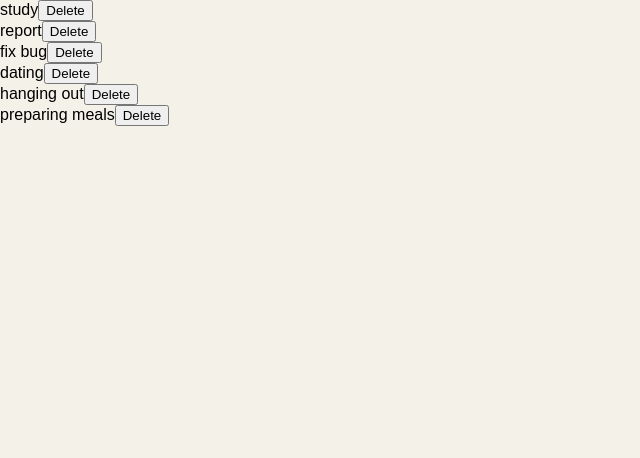
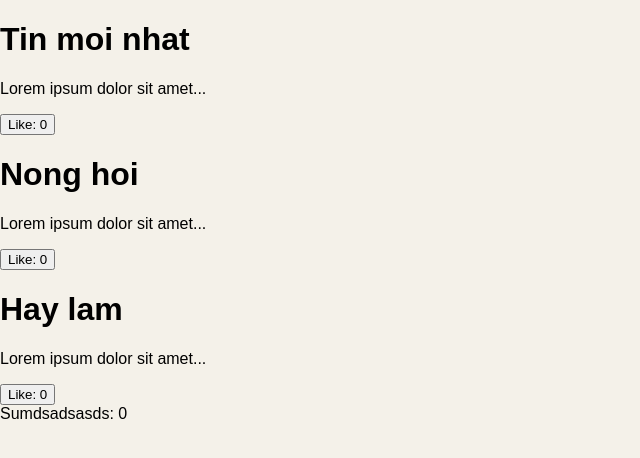
Before and after one commit to suThyyy/react-study, a React (Vite) app: page / in a window 1280 px wide. Shown: the top 458 px of the page, without its empty margins (0-640 px from the left). Built offline with nearby package versions, Linux system fonts and the light colour scheme.

Commit message:
quan ly bai viet

```diff
--- a/src/App.jsx
+++ b/src/App.jsx
@@ -1,41 +1,39 @@
 import { useState } from "react";
 
-function TodoItem({ todo, deleteTodo }) {
+function SumLike({ likes }) {
+  return <div>Sumdsadsasds: {likes}</div>;
+}
+function PostCard({ heading, getSumLikes }) {
+  const [like, setLike] = useState(0);
+
+  function increaseLike() {
+    setLike((prev) => prev + 1);
+    getSumLikes();
+  }
+
   return (
     <div>
-      {todo}
-      <button onClick={() => deleteTodo(todo)}>Delete</button>
+      <h1>{heading}</h1>
+
+      <p>Lorem ipsum dolor sit amet...</p>
+
+      <button onClick={increaseLike}>Like: {like}</button>
     </div>
   );
 }
 
-function TodoList({ todos, deleteTodo }) {
+function App() {
+  const [likes, setLikes] = useState(0);
+  function getSumLikes() {
+    setLikes((prev) => prev + 1);
+    console.log("getsumlike");
+  }
   return (
     <>
-      {todos.map((todo, index) => (
-        <TodoItem key={index} todo={todo} deleteTodo={deleteTodo} />
-      ))}
-    </>
-  );
-}
-
-function App() {
-  const [todos, setTodos] = useState([
-    "study",
-    "report",
-    "fix bug",
-    "dating",
-    "hanging out",
-    "preparing meals",
-  ]);
-
-  function deleteTodo(todoToDelete) {
-    setTodos((prev) => prev.filter((todo) => todo !== todoToDelete));
-  }
-
-  return (
-    <>
-      <TodoList todos={todos} deleteTodo={deleteTodo} />
+      <PostCard getSumLikes={getSumLikes} heading={"Tin moi nhat"} />
+      <PostCard getSumLikes={getSumLikes} heading={"Nong hoi"} />
+      <PostCard getSumLikes={getSumLikes} heading={"Hay lam"} />
+      <SumLike likes={likes} />
     </>
   );
 }
```
